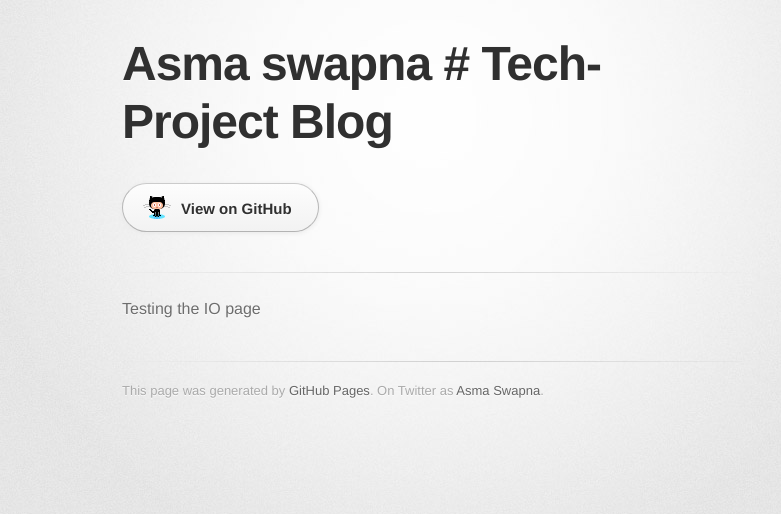
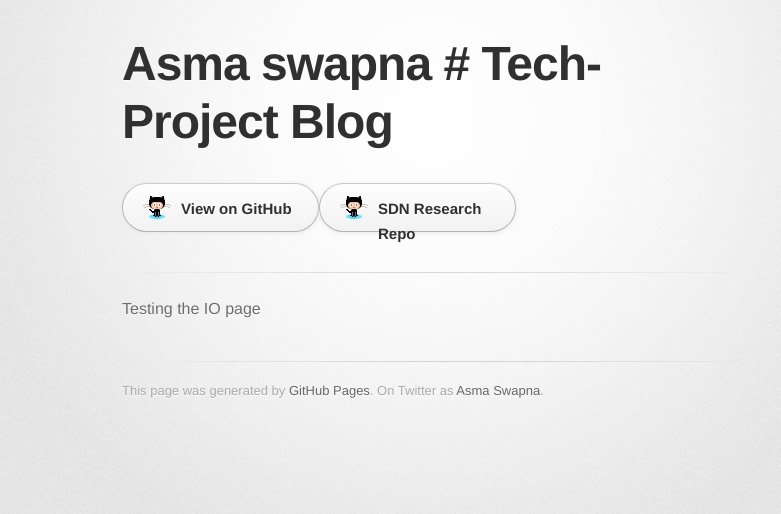
Before and after one commit to AsmaSwapna-zz/asmaswapna.github.io, a plain HTML site: page index.html in a window 1280 px wide. Shown: the whole page, without its empty margins (208-989 px from the left). Drawn offline with Linux system fonts and the light colour scheme; a web font is replaced by a local one.

Commit message:
SDN reading list
repo update

```diff
--- a/index.html
+++ b/index.html
@@ -24,6 +24,8 @@
 
         <section id="downloads" class="clearfix">
           <a href="https://github.com/AsmaSwapna" id="view-on-github" class="button"><span>View on GitHub</span></a>
+          <a href="https://github.com/AsmaSwapna/asmaswapna.github.io/SDNsources.html" id="view-on-github" class="button"><span>SDN Research Repo</span></a>
+
         </section>
 
         <hr>
```
